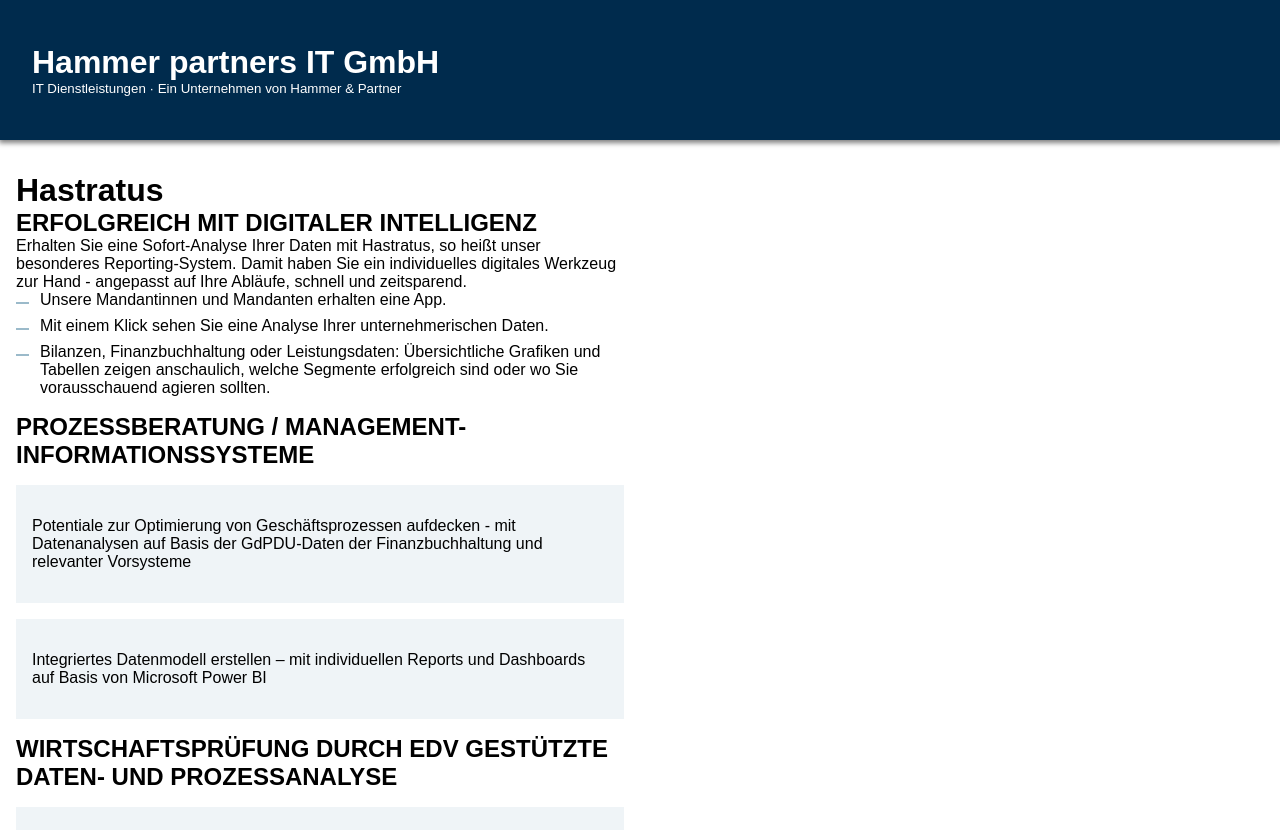
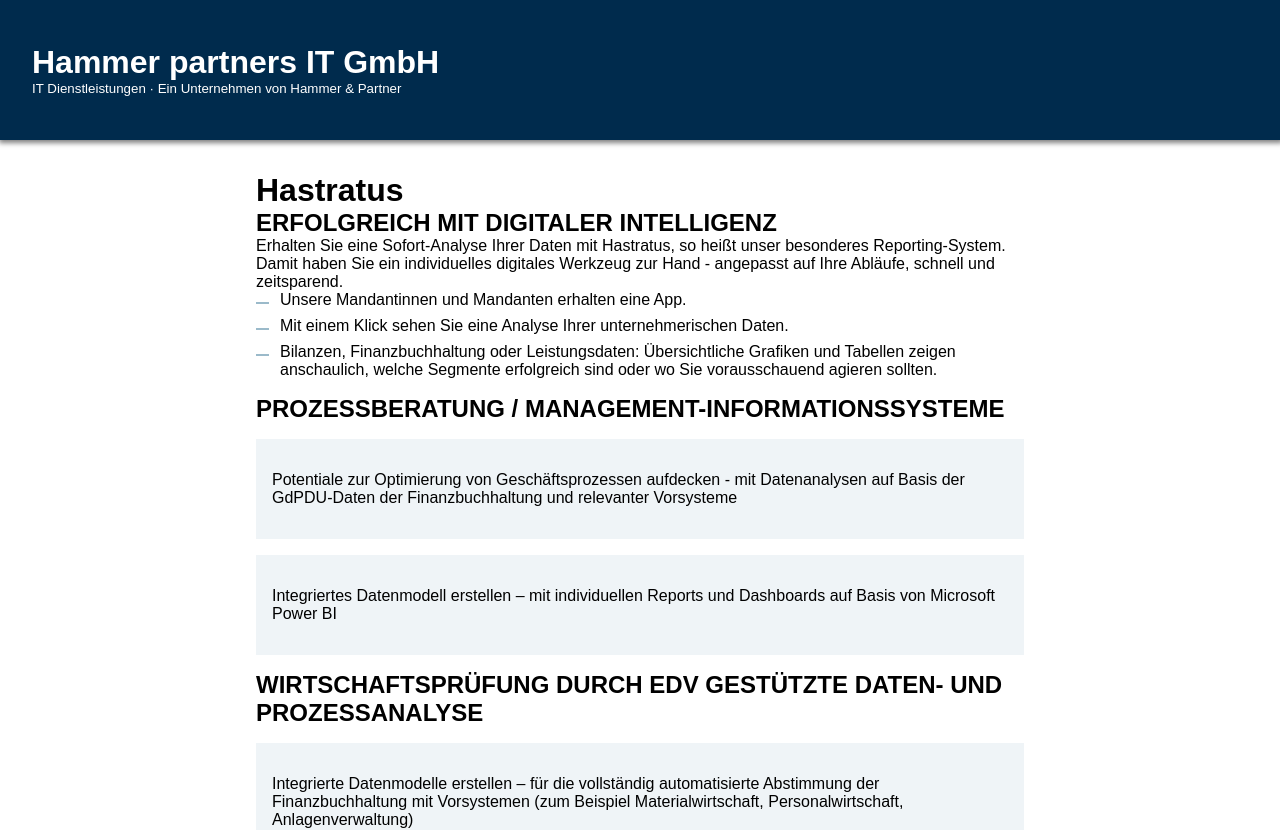
Before and after one commit to Hammer-und-Partner/IT-Website, a SvelteKit app: page / in a window 1280 px wide. Shown: the top 830 px of the page. Built offline with nearby package versions, Linux system fonts and the light colour scheme.

Commit message:
Update max-width and margin in main element

```diff
--- a/src/routes/+layout.svelte
+++ b/src/routes/+layout.svelte
@@ -20,10 +20,9 @@
 
 <style lang="scss">
 	main {
-		max-width: 40rem;
-		/* margin-inline: auto; */
+		max-width: 50rem;
 		padding-inline: 1rem;
-		margin: 2rem 0;
+		margin: 2rem auto;
 
 		@media screen and (max-width: 767px) {
 			margin-bottom: 20px;
```
